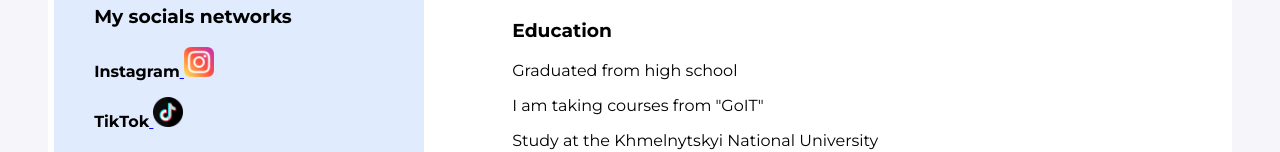
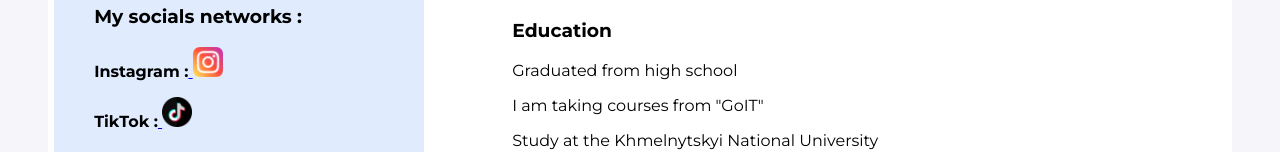
Before and after one commit to CherniiNazar/pr1.portfolio, a plain HTML site: page index.html in a window 1280 px wide. Shown: the part 657-809 px from the top of the page. Drawn offline with Linux system fonts and the light colour scheme.

Commit message:
first commit

```diff
--- a/index.html
+++ b/index.html
@@ -100,9 +100,9 @@
           </div>
           <!-- My socials networks -->
           <div>
-            <h3>My socials networks</h3>
+            <h3>My socials networks :</h3>
             <p>
-              <b>Instagram</b
+              <b>Instagram :</b
               ><a href="https://www.instagram.com/_n_chrn_/" target="_blank">
                 <img
                   src="img\free-icon-instagram-2111463.png"
@@ -113,7 +113,7 @@
               </a>
             </p>
             <p>
-              <b>TikTok</b
+              <b>TikTok :</b
               ><a href="https://www.tiktok.com/@0l1nerch" target="_blank">
                 <img
                   src="img\tik-tok_4782345.png"
```
